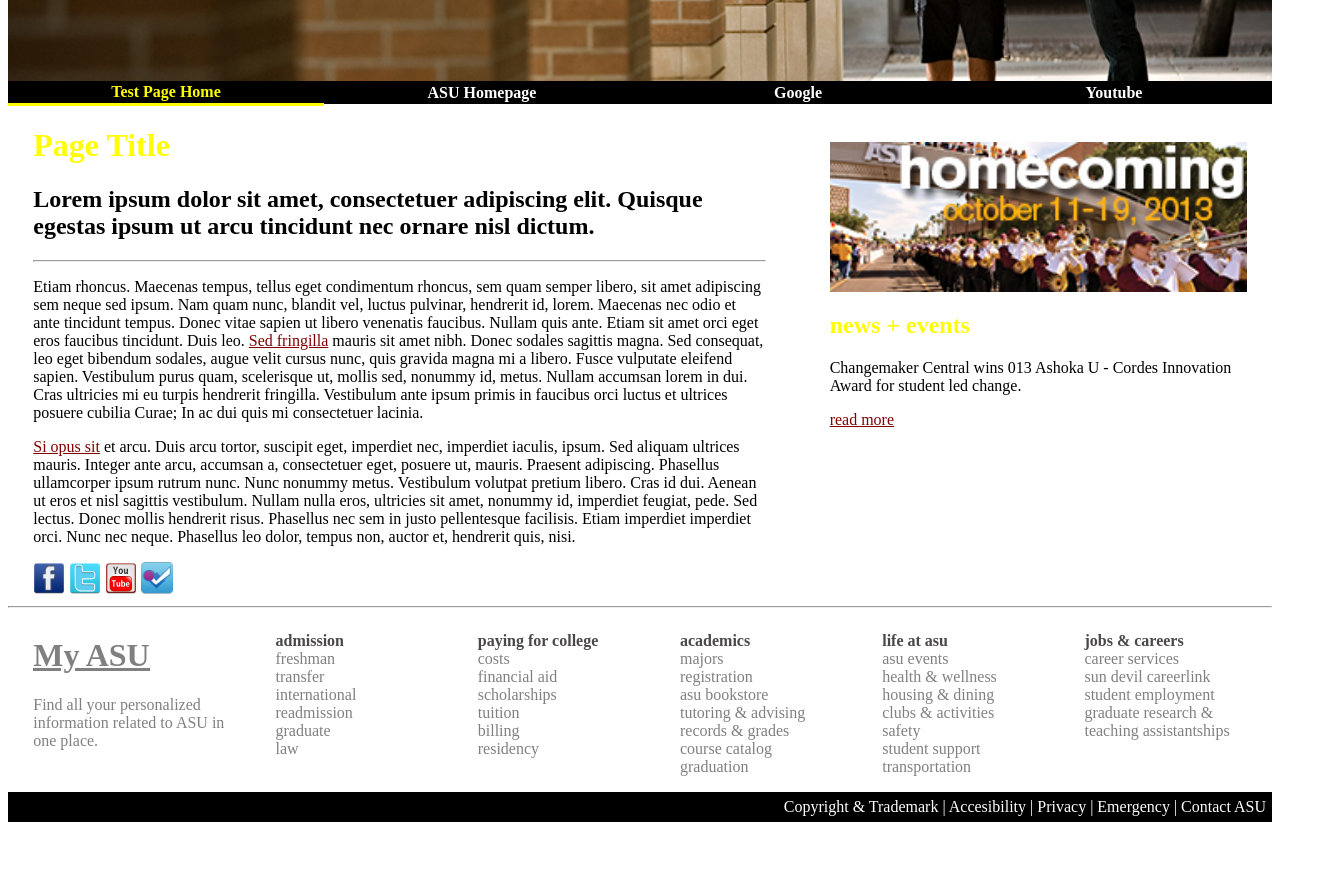
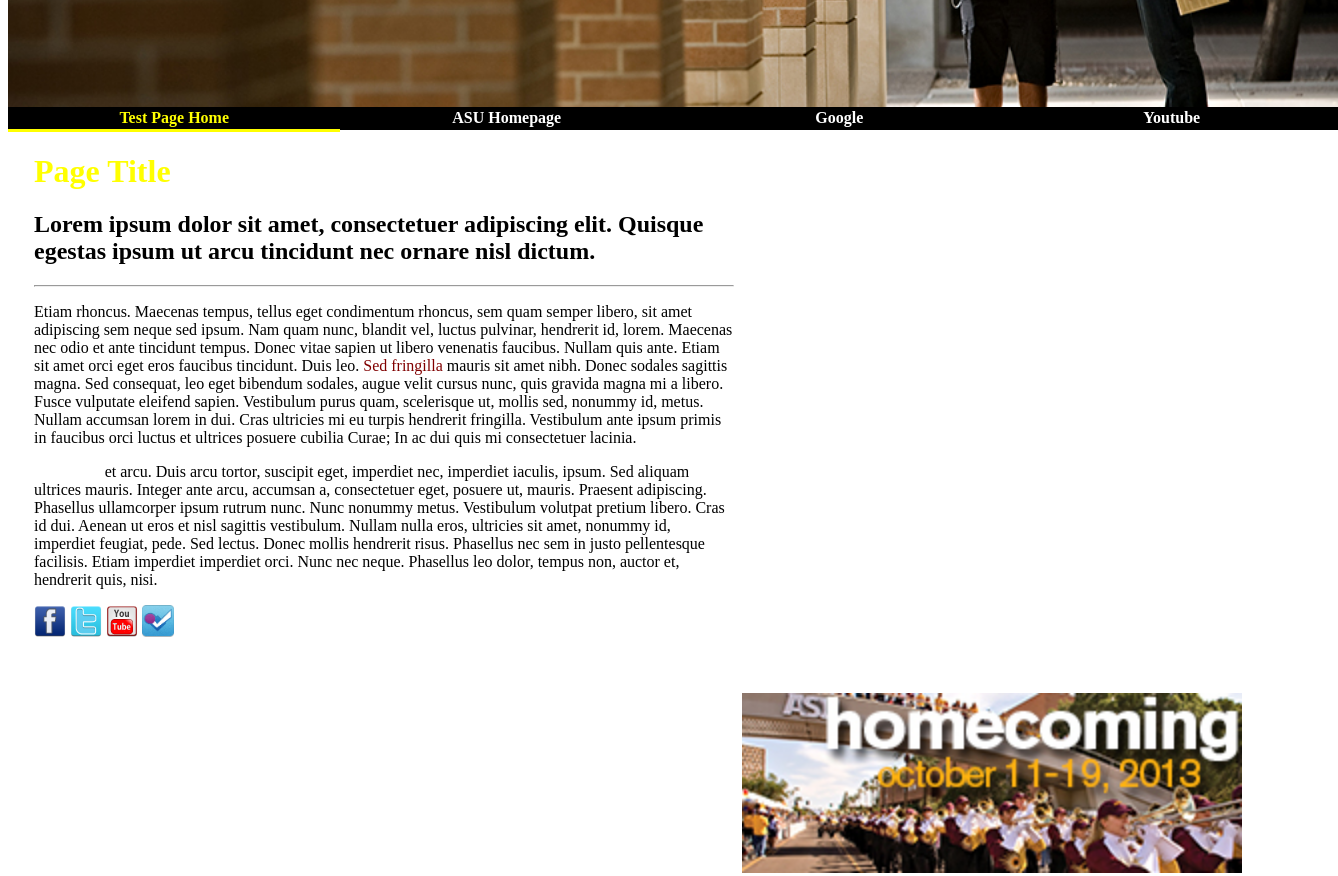
Before and after one commit to arpitmathur89/Basic-HTML-CSS-and-JavaScript, a plain HTML site: page Page1.html in a window 1280 px wide. Shown: the part 420-1296 px from the top of the page, 1338 px wide, since content can reach past the window. Before the commit the page ends 1250 px from the top, so only its background shows below. Drawn offline with nearby package versions, Linux system fonts and the light colour scheme.

```diff
--- a/Page1.html
+++ b/Page1.html
@@ -19,17 +19,18 @@
 	</head>
 
 	<body>
-	<img src="Images/ASUtopBar.jpg" alt="ASU top bar" title="ASU MockPage" style="width:100%"/>
-	<img src="Images/HeaderGraphic.jpg" alt="Header Graphic" title="ASU view" style="width:100%"/>
+	<img src="Images/ASUtopBar.jpg" alt="ASU top bar" title="ASU MockPage" style="width:1330px"/>
+	<img src="Images/HeaderGraphic.jpg" alt="Header Graphic" title="ASU view" style="width:1330px"/>
 	<div class="tabs">
-	<table id="table1" width="100%" style="height:25px" >
+	<table id="table1" width="1330px" style="height:25px" >
 		<tr align="center">
-			<th class="homepage" width="25%"><a href="page1.html" title="Test Homepage" style="color:yellow;">Test Page Home</th>
-			<th  width="25%"><a href="http://asu.edu/" target="_blank" title="Go to ASU Homepage">ASU Homepage</a></th>
-			<th  width="25%"><a href="https://www.google.com/" target="_blank" title="Go to google.com">Google</a></th>
-			<th  width="25%"><a href="http://www.youtube.com/" target="_blank" title="Go to youtube.com">Youtube</a></th>
+			<th class="homepage" width="332px"><a href="page1.html" title="Test Homepage" style="color:yellow;">Test Page Home</th>
+			<th  width="332px"><a href="http://asu.edu/" target="_blank" title="Go to ASU Homepage">ASU Homepage</a></th>
+			<th  width="332px"><a href="https://www.google.com/" target="_blank" title="Go to google.com">Google</a></th>
+			<th  width="332px"><a href="http://www.youtube.com/" target="_blank" title="Go to youtube.com">Youtube</a></th>
 		</tr>
 	</table>
+	<table>
 	</div>
 		<div class ="box1" style = "float:left;">
 		<h1> Page Title</h1>
@@ -47,15 +48,17 @@
 		<div class ="box2" style = "float:right;">
 		<br />
 		<br />
-		<img src="Images/DOS-banners_Homecoming.jpg" alt="ASU right bar" title="ASU Homecoming event" style="width:100%" />
+		<img src="Images/DOS-banners_Homecoming.jpg" alt="ASU right bar" title="ASU Homecoming event" style="width:500px;"  />
 		<h2 style="color:yellow">news + events</h2>
 		<p> Changemaker Central wins 013 Ashoka U - Cordes Innovation Award for student led change.
 		<p class="read-more"><a href="#">read more</a></p>
 		<p class="extra-text" style="display: none"> Changemaker Central will receive an Ashoka U - Cordes Innovation Award for its high-impact approach to positive change and innovation in social entrepreneurship at the Ashoka U Exchange from Feb. 21-23 at the University of San Diego when more than 150 colleges and universities from more than 40 countries share social entrepreneur best practices and advance collaborative projects across campuses</p>
 		</div>
+		</table>
+		<hr />
 
-		<hr />
 		<div id="footer1">
+		<table>
 		<div class="column-one">
 			<a href="http://asu.edu/" target="_blank" title="Go to ASU Homepage"><h1 style="color:grey; text-decoration: underline;">My ASU</h1></a>
 			<p>Find all your personalized information related to ASU in one place.</p>
@@ -116,6 +119,7 @@
 					<li>graduate research & teaching assistantships</li>
 			</ul>
 		</div>
+		</table>
 		</div>
 		<br />
 
--- a/style/style.css
+++ b/style/style.css
@@ -14,7 +14,7 @@
 table{
 	 border: 5px solid black;
     border-collapse: collapse;
-	width:100%;
+	width:1330px;
 }
 
 #table1{
@@ -45,10 +45,10 @@
 
 div.box1 {
 
-		height: 500px;
-		width: 58%;
+		height: 525px;
+		width: 700px;
 		border: none;
-		margin-left: 2%;
+		margin-left: 26px;
 
 	}
 
@@ -57,11 +57,11 @@
 }
 div.box2 {
 
-	height: 500px;
-	width: 33%;
+	height: 525px;
+	width: 504px;
 	border: none;
-	margin-left: 5%;
-	margin-right:2%
+	margin-left: 77px;
+	margin-right:26px;
 }
 table#table1 th	{
 	text-align: center;
@@ -92,8 +92,8 @@
 }
 
 .column-one {
-  margin-left: 2%;
-  width: 16%;
+  margin-left: 26px;
+  width: 212px;
   border: 1px solid gray;
   float: left;
   border:none;
@@ -101,33 +101,33 @@
 }
 
 .column-two {
-  width: 16%;
+  width: 212px;
   border: 1px solid gray;
   float: left;
   border:none;
 }
 .column-three {
-  width: 16%;
+  width: 212px;
   border: 1px solid gray;
   float: left;
   border:none;
 }
 .column-four {
-  width: 16%;
+  width: 212px;
   border: 1px solid gray;
   float: left;
   border:none;
 }
 
 .column-five {
-  width: 16%;
+  width: 212px;
   border: 1px solid gray;
   float: left;
   border:none;
 }
 .column-six {
-  width: 16%;
+  width: 212px;
   border: 1px solid gray;
-  float: left;
+  float: right;
   border:none;
 }
```
